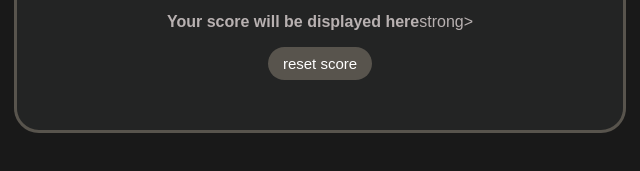
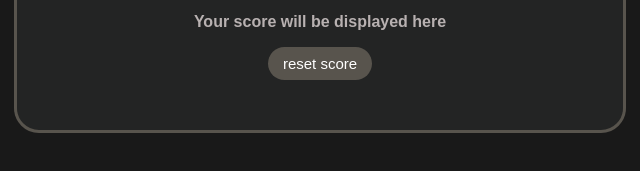
Before and after one commit to seknd/RPS, a plain HTML site: page index.html in a window 1280 px wide. Shown: the part 397-568 px from the top of the page, 320-960 px from the left. Drawn offline with Linux system fonts and the light colour scheme.

Commit message:
Update index.html

```diff
--- a/index.html
+++ b/index.html
@@ -24,7 +24,7 @@
       playGame('Scissors')
   "><img class="move-icon" src="scissors-emoji.png" alt=""></button>
 
-<p class="js-res"><strong>Your score will be displayed here</strong>strong></p>
+<p class="js-res"><strong>Your score will be displayed here</strong></p>
 
 <p class="js-score"></p>
 
```
